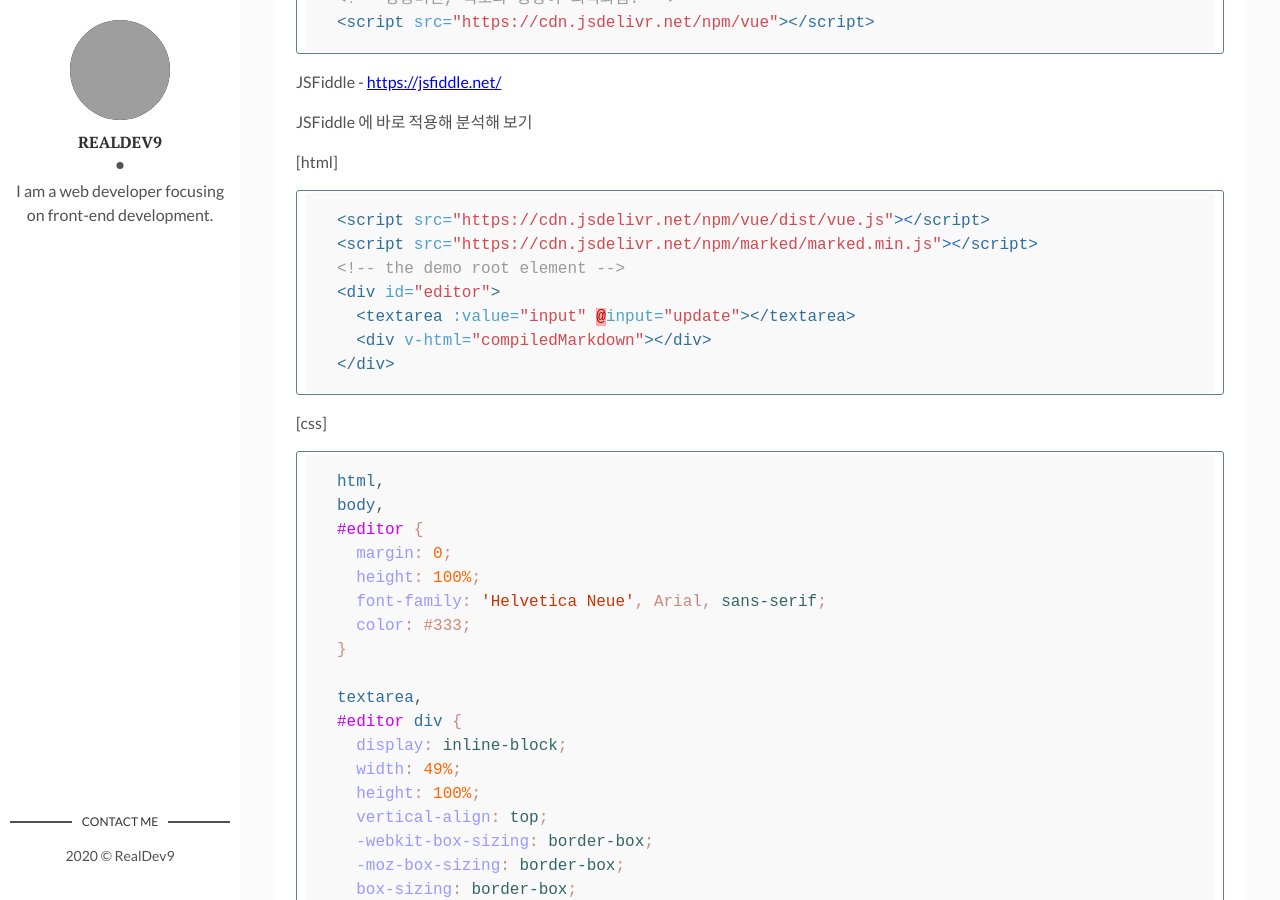
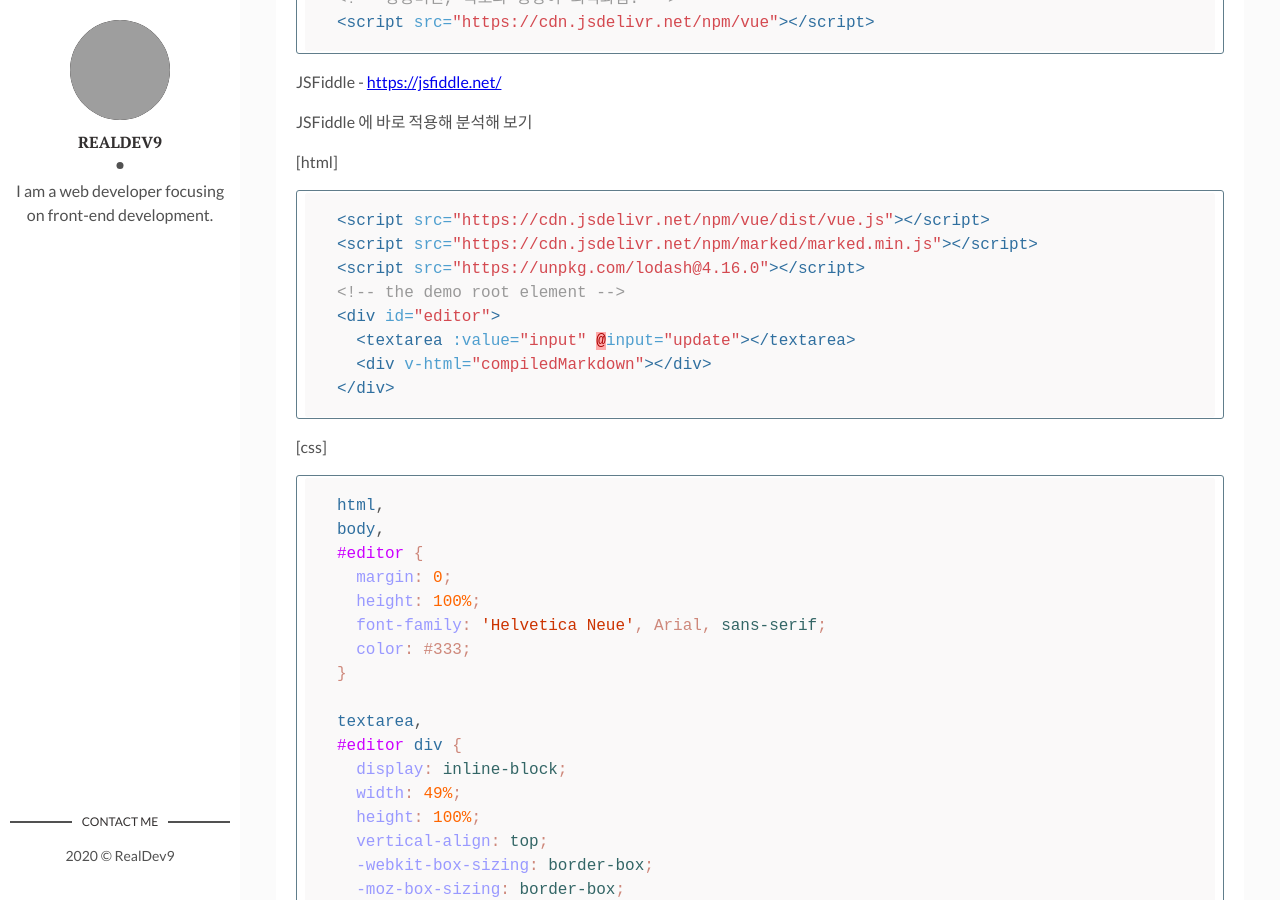
Before and after one commit to realdev9/github.io, a Jekyll site: the page built from _posts/2020-05-29-Vue Example - Markdown Editor 개발.md, in a window 1280 px wide and 900 px high, scrolled down 1195 px. Built offline with Jekyll 4.4.1, drawn with Linux system fonts in a browser that asks for light colours; comment, search, counter and statistics services are not loaded; part of the change alters nothing that is shown; grey boxes are pictures that could not be loaded.

Commit message:
markdown

````diff
--- a/_posts/2020-05-29-Vue Example - Markdown Editor 개발 copy.md
+++ b/_posts/2020-05-29-Vue Example - Markdown Editor 개발.md
@@ -32,6 +32,7 @@ JSFiddle 에 바로 적용해 분석해 보기
 ```html
 <script src="https://cdn.jsdelivr.net/npm/vue/dist/vue.js"></script>
 <script src="https://cdn.jsdelivr.net/npm/marked/marked.min.js"></script>
+<script src="https://unpkg.com/lodash@4.16.0"></script>
 <!-- the demo root element -->
 <div id="editor">
   <textarea :value="input" @input="update"></textarea>
````
